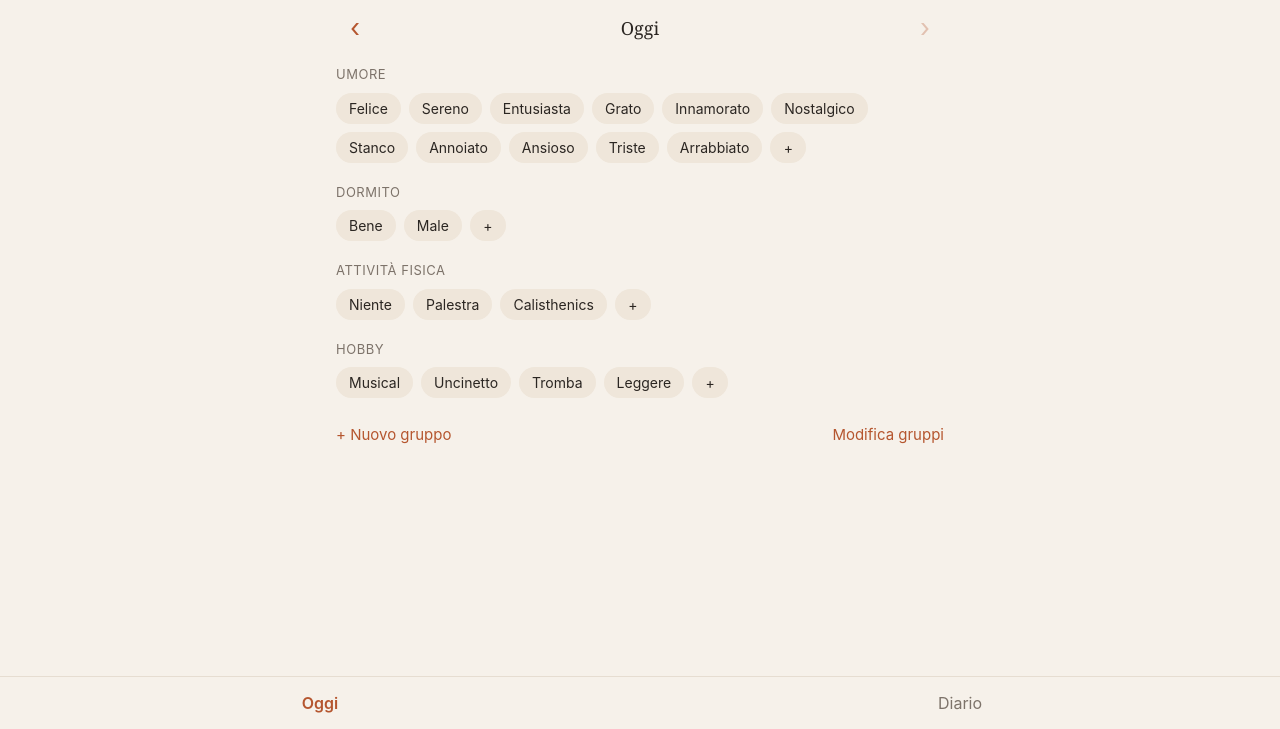
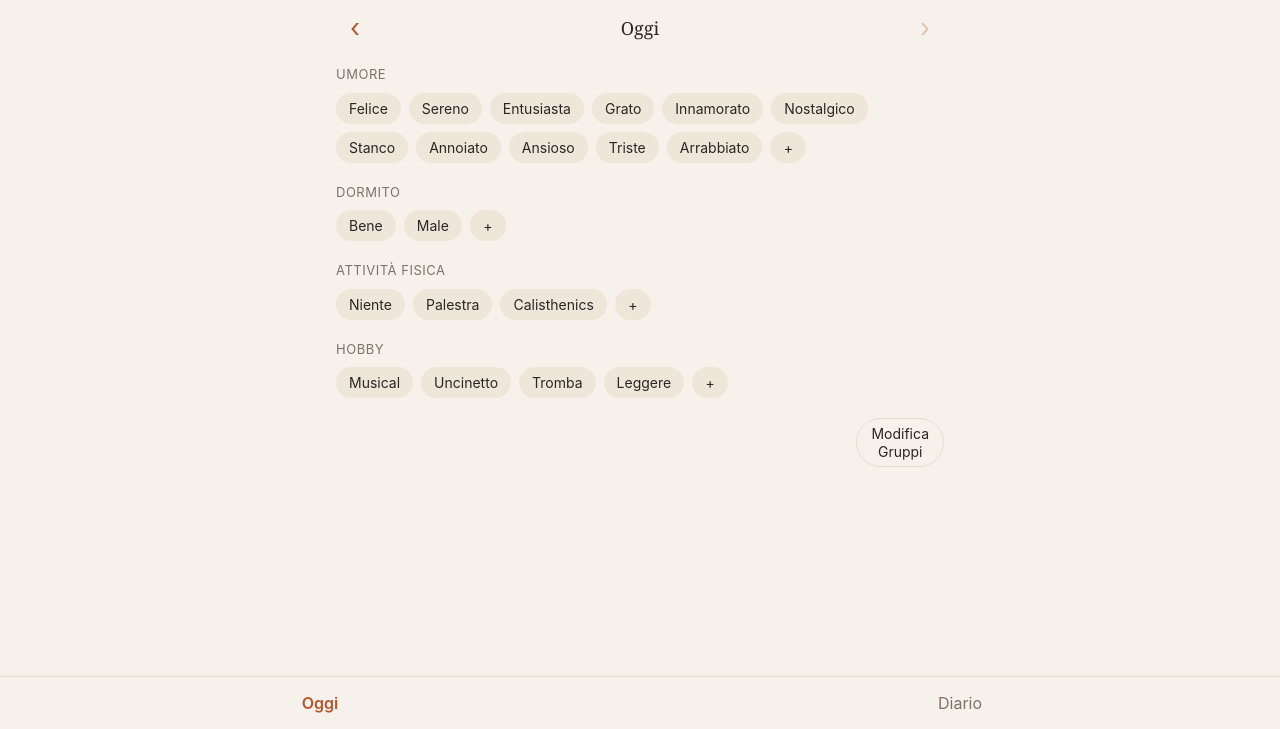
Before and after one commit to simonetibaldi/ProgeDiario, a plain HTML site: page index.html in a window 1280 px wide. Shown: the part 71-800 px from the top of the page. Drawn offline with Linux system fonts and the light colour scheme; no server answers.

Commit message:
Pagina Oggi: pulsante Modifica Gruppi e Nuovo gruppo solo in modifica
Co-Authored-By: Claude Opus 5.5 <noreply@anthropic.com>

```diff
--- a/app.js
+++ b/app.js
@@ -602,11 +602,11 @@ function disegnaOggi() {
     ),
     ...gruppi.map((g) => disegnaGruppo(data, g, scelte)),
     el('div', { className: 'oggi-azioni' },
-      el('button', { type: 'button', className: 'btn-testo', textContent: '+ Nuovo gruppo', onclick: nuovoGruppo }),
+      modificaGruppi ? el('button', { type: 'button', className: 'btn-secondario', textContent: '+ Nuovo gruppo', onclick: nuovoGruppo }) : '',
       el('button', {
         type: 'button',
-        className: 'btn-testo',
-        textContent: modificaGruppi ? 'Fine' : 'Modifica gruppi',
+        className: 'btn-secondario btn-modifica-gruppi',
+        textContent: modificaGruppi ? 'Fine' : 'Modifica\nGruppi',
         onclick: () => { modificaGruppi = !modificaGruppi; disegnaOggi(); },
       }),
     ),
--- a/style.css
+++ b/style.css
@@ -116,7 +116,15 @@ button { cursor: pointer; }
 .gruppo-testa { display: flex; align-items: baseline; justify-content: space-between; gap: 12px; margin-bottom: 8px; }
 .gruppo-testa h3 { margin: 0; font-size: 13px; font-weight: normal; color: var(--testo-tenue); text-transform: uppercase; letter-spacing: 0.04em; }
 .chip-aggiungi { min-width: 36px; }
-.oggi-azioni { display: flex; justify-content: space-between; gap: 12px; }
+.oggi-azioni { display: flex; align-items: center; justify-content: space-between; gap: 12px; }
+.btn-modifica-gruppi {
+  margin-left: auto;
+  border-radius: 14px;
+  padding: 8px 16px;
+  font-size: 14px;
+  line-height: 1.25;
+  white-space: pre-line; /* Modifica sopra, Gruppi sotto */
+}
 
 /* Barra in basso: Oggi e Diario */
 
```
